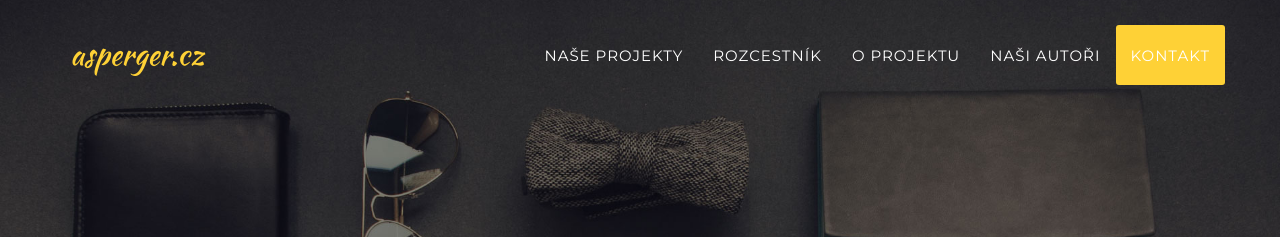
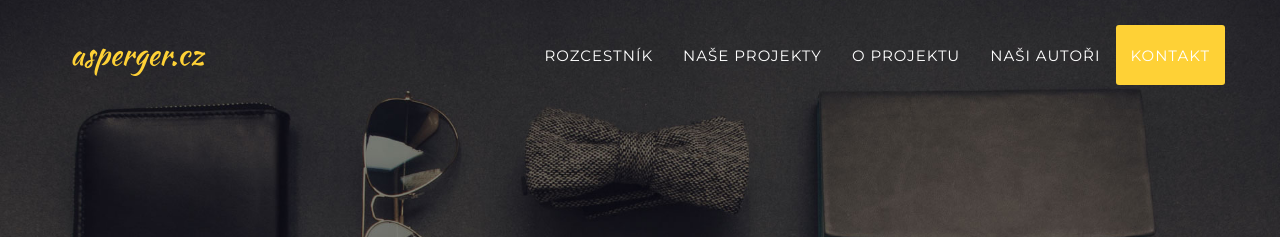
Before and after one commit to urbanecm/jekyll, a Jekyll site: the page built from index.html, in a window 1280 px wide. Shown: the top 237 px of the page. Built offline with Jekyll 4.4.1, drawn with Linux system fonts in a browser that asks for light colours; some web fonts are replaced.

Commit message:
Opraveno pořadí zobrazování
Rozcestník a Naše projekty bylo prohozeno

```diff
--- a/_includes/header.html
+++ b/_includes/header.html
@@ -19,11 +19,11 @@
                         <a href="#page-top"></a>
                     </li>
                     <li>
-                        <a class="page-scroll" href="#services">Naše projekty</a>
-                    </li>
-                    <li>
                       <a class="page-scroll" href="#portfolio">Rozcestník</a>
                     </li>
+		    <li>
+		    	<a class="page-scroll" href="#services">Naše projekty</a>
+		    </li>
                     <li>
                         <a class="page-scroll" href="#about">O projektu</a>
                     </li>
```
